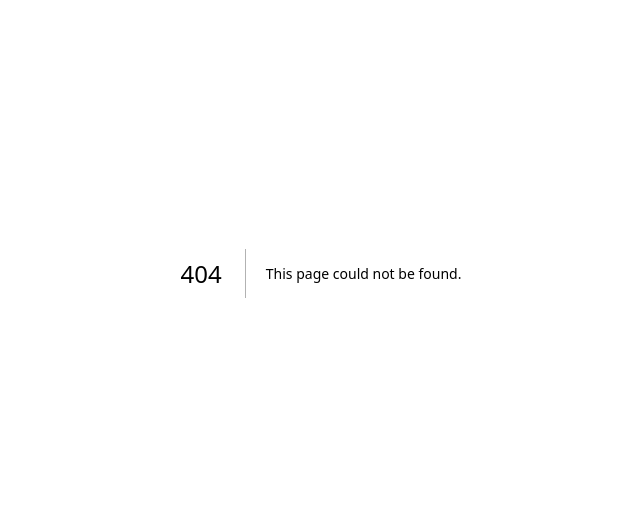
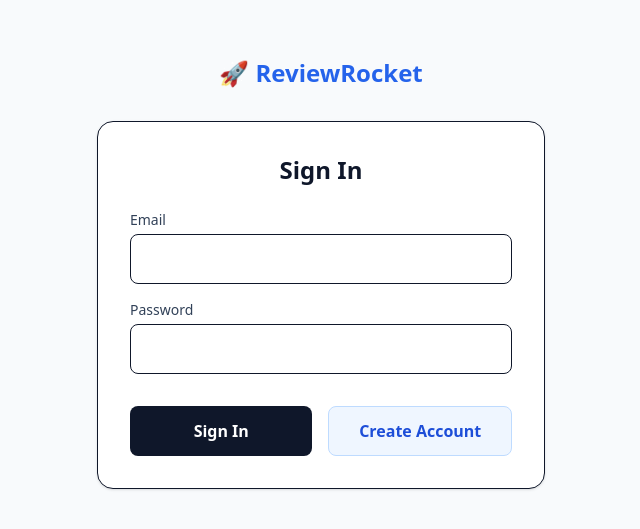
Before and after one commit to squarepegng/visalogic, a Next.js app: page /login in a window 1280 px wide. Before the commit this address had no page. Shown: the part 127-656 px from the top of the page, without its empty margins (319-959 px from the left). Built offline with nearby package versions, Linux system fonts and the light colour scheme; no server answers.

Commit message:
Build Login Screen and connect Supabase database

```diff
--- /dev/null
+++ b/src/app/login/page.tsx
@@ -0,0 +1,94 @@
+"use client";
+
+import { useState } from "react";
+import { supabase } from "@/lib/supabase";
+import { useRouter } from "next/navigation";
+import Link from "next/link";
+
+export default function Login() {
+  const [email, setEmail] = useState("");
+  const [password, setPassword] = useState("");
+  const [loading, setLoading] = useState(false);
+  const [error, setError] = useState<string | null>(null);
+  const router = useRouter();
+
+  const handleAuth = async (e: React.FormEvent, type: 'login' | 'signup') => {
+    e.preventDefault();
+    setLoading(true);
+    setError(null);
+
+    try {
+      if (type === 'signup') {
+        const { error } = await supabase.auth.signUp({
+          email,
+          password,
+        });
+        if (error) throw error;
+        setError("Check your email for the confirmation link!");
+      } else {
+        const { error } = await supabase.auth.signInWithPassword({
+          email,
+          password,
+        });
+        if (error) throw error;
+        router.push("/dashboard");
+      }
+    } catch (err: any) {
+      setError(err.message);
+    } finally {
+      setLoading(false);
+    }
+  };
+
+  return (
+    <div className="min-h-screen bg-slate-50 flex flex-col justify-center items-center p-4">
+      <Link href="/" className="font-bold text-2xl text-blue-600 mb-8">🚀 ReviewRocket</Link>
+
+      <div className="bg-white p-8 rounded-2xl border shadow-sm w-full max-w-md">
+        <h1 className="text-2xl font-bold text-slate-900 mb-6 text-center">Sign In</h1>
+
+        <form className="space-y-4">
+          <div>
+            <label className="block text-sm font-medium text-slate-700 mb-1">Email</label>
+            <input
+              type="email"
+              value={email}
+              onChange={(e) => setEmail(e.target.value)}
+              className="w-full p-3 rounded-lg border focus:border-blue-600 focus:outline-none transition"
+              required
+            />
+          </div>
+          <div>
+            <label className="block text-sm font-medium text-slate-700 mb-1">Password</label>
+            <input
+              type="password"
+              value={password}
+              onChange={(e) => setPassword(e.target.value)}
+              className="w-full p-3 rounded-lg border focus:border-blue-600 focus:outline-none transition"
+              required
+            />
+          </div>
+
+          {error && <div className="text-red-600 text-sm p-3 bg-red-50 rounded-lg">{error}</div>}
+
+          <div className="flex gap-4 pt-4">
+            <button
+              onClick={(e) => handleAuth(e, 'login')}
+              disabled={loading}
+              className="w-full bg-slate-900 text-white font-semibold py-3 rounded-lg hover:bg-slate-800 transition disabled:opacity-50"
+            >
+              Sign In
+            </button>
+            <button
+              onClick={(e) => handleAuth(e, 'signup')}
+              disabled={loading}
+              className="w-full bg-blue-50 text-blue-700 font-semibold py-3 rounded-lg hover:bg-blue-100 transition disabled:opacity-50 border border-blue-200"
+            >
+              Create Account
+            </button>
+          </div>
+        </form>
+      </div>
+    </div>
+  );
+}
--- /dev/null
+++ b/src/lib/supabase.ts
@@ -0,0 +1,6 @@
+import { createClient } from '@supabase/supabase-js'
+
+const supabaseUrl = process.env.NEXT_PUBLIC_SUPABASE_URL!
+const supabaseAnonKey = process.env.NEXT_PUBLIC_SUPABASE_ANON_KEY!
+
+export const supabase = createClient(supabaseUrl, supabaseAnonKey)
```
